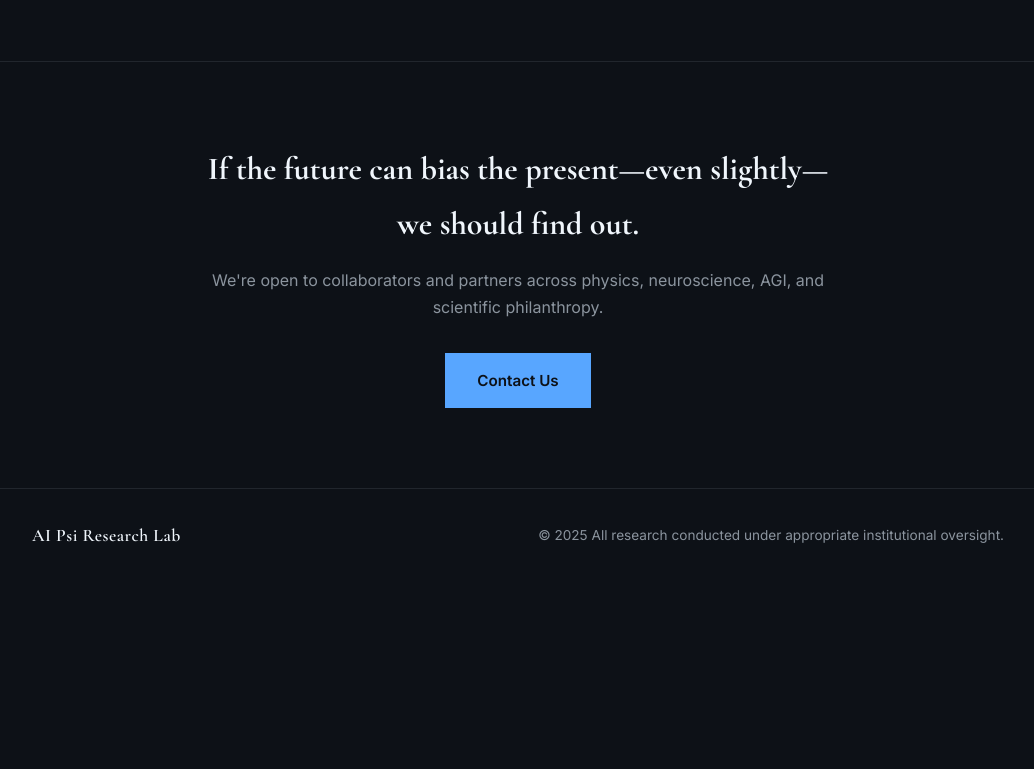
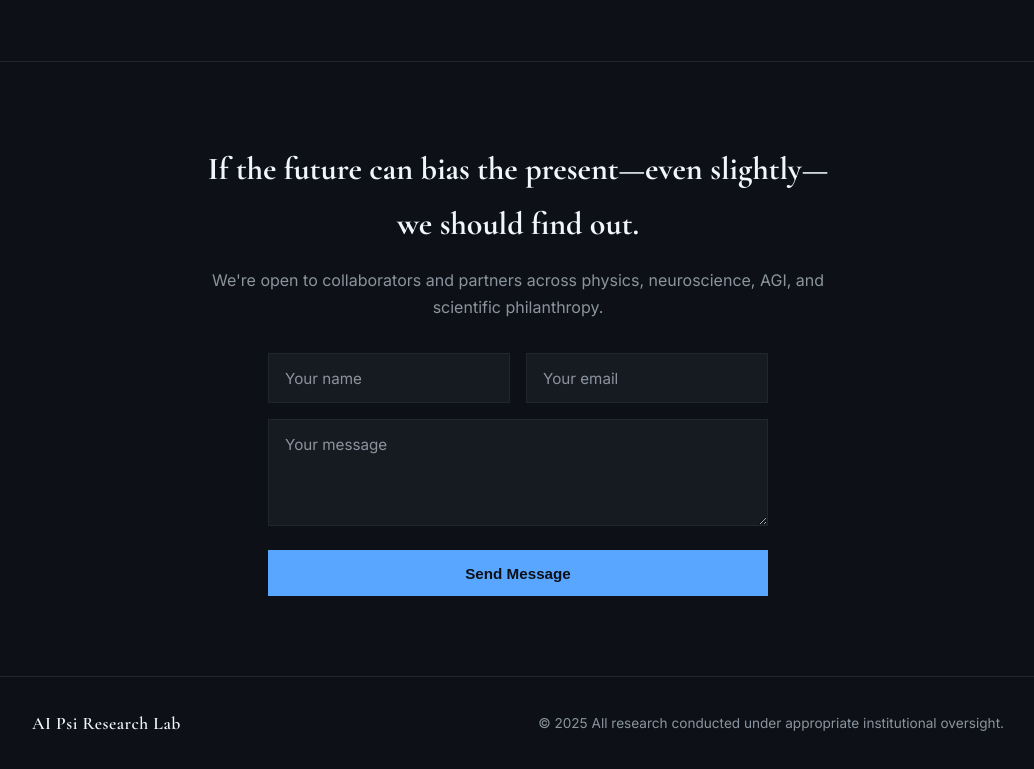
Before and after one commit to GabrielAxel/Quantum-Organoids, a plain HTML site: page index.html in a window 1280 px wide. Shown: the part 5411-6180 px from the top of the page, without its empty margins (122-1156 px from the left). Before the commit the page ends 5994 px from the top, so only its background shows below. Drawn offline with nearby package versions, Linux system fonts and the light colour scheme.

Commit message:
Add files via upload

```diff
--- a/index.html
+++ b/index.html
@@ -549,6 +549,58 @@
             margin-bottom: 2rem;
         }
 
+        /* Contact Form */
+        .contact-form {
+            max-width: 500px;
+            margin: 0 auto;
+            text-align: left;
+        }
+
+        .form-row {
+            display: grid;
+            grid-template-columns: 1fr 1fr;
+            gap: 1rem;
+            margin-bottom: 1rem;
+        }
+
+        .contact-form input,
+        .contact-form textarea {
+            width: 100%;
+            padding: 0.9rem 1rem;
+            background: var(--ink-light);
+            border: 1px solid var(--ink-lighter);
+            color: var(--silver);
+            font-family: 'Inter', sans-serif;
+            font-size: 0.95rem;
+            transition: border-color 0.2s;
+        }
+
+        .contact-form input:focus,
+        .contact-form textarea:focus {
+            outline: none;
+            border-color: var(--cyan);
+        }
+
+        .contact-form input::placeholder,
+        .contact-form textarea::placeholder {
+            color: var(--slate);
+        }
+
+        .contact-form textarea {
+            margin-bottom: 1rem;
+            resize: vertical;
+        }
+
+        .contact-form button {
+            width: 100%;
+        }
+
+        @media (max-width: 500px) {
+            .form-row {
+                grid-template-columns: 1fr;
+            }
+        }
+
         /* Footer */
         footer {
             border-top: 1px solid var(--ink-lighter);
@@ -777,7 +829,15 @@
         <div class="cta-box">
             <h2>If the future can bias the present—even slightly—we should find out.</h2>
             <p>We're open to collaborators and partners across physics, neuroscience, AGI, and scientific philanthropy.</p>
-            <a href="mailto:bengoertzel@gmail.com" class="btn-primary">Contact Us</a>
+
+            <form action="https://formspree.io/f/xanrzdrd" method="POST" class="contact-form">
+                <div class="form-row">
+                    <input type="text" name="name" placeholder="Your name" required>
+                    <input type="email" name="email" placeholder="Your email" required>
+                </div>
+                <textarea name="message" placeholder="Your message" rows="4" required></textarea>
+                <button type="submit" class="btn-primary">Send Message</button>
+            </form>
         </div>
     </section>
 
@@ -787,9 +847,6 @@
         <p>© 2025 All research conducted under appropriate institutional oversight.</p>
     </footer>
 
-    <script data-cfasync="false" src="/cdn-cgi/scripts/5c5dd728/cloudflare-static/email-decode.min.js"></script><script>
+    <script data-cfasync="false" src="/cdn-cgi/scripts/5c5dd728/cloudflare-static/email-decode.min.js"></script><script data-cfasync="false" src="/cdn-cgi/scripts/5c5dd728/cloudflare-static/email-decode.min.js"></script><script>
         document.querySelectorAll('a[href^="#"]').forEach(anchor => {
             anchor.addEventListener('click', function(e) {
-                e.preventDefault();
-                const target = document.querySelector(this.getAttribute('href'));
-                if (target) {
```
